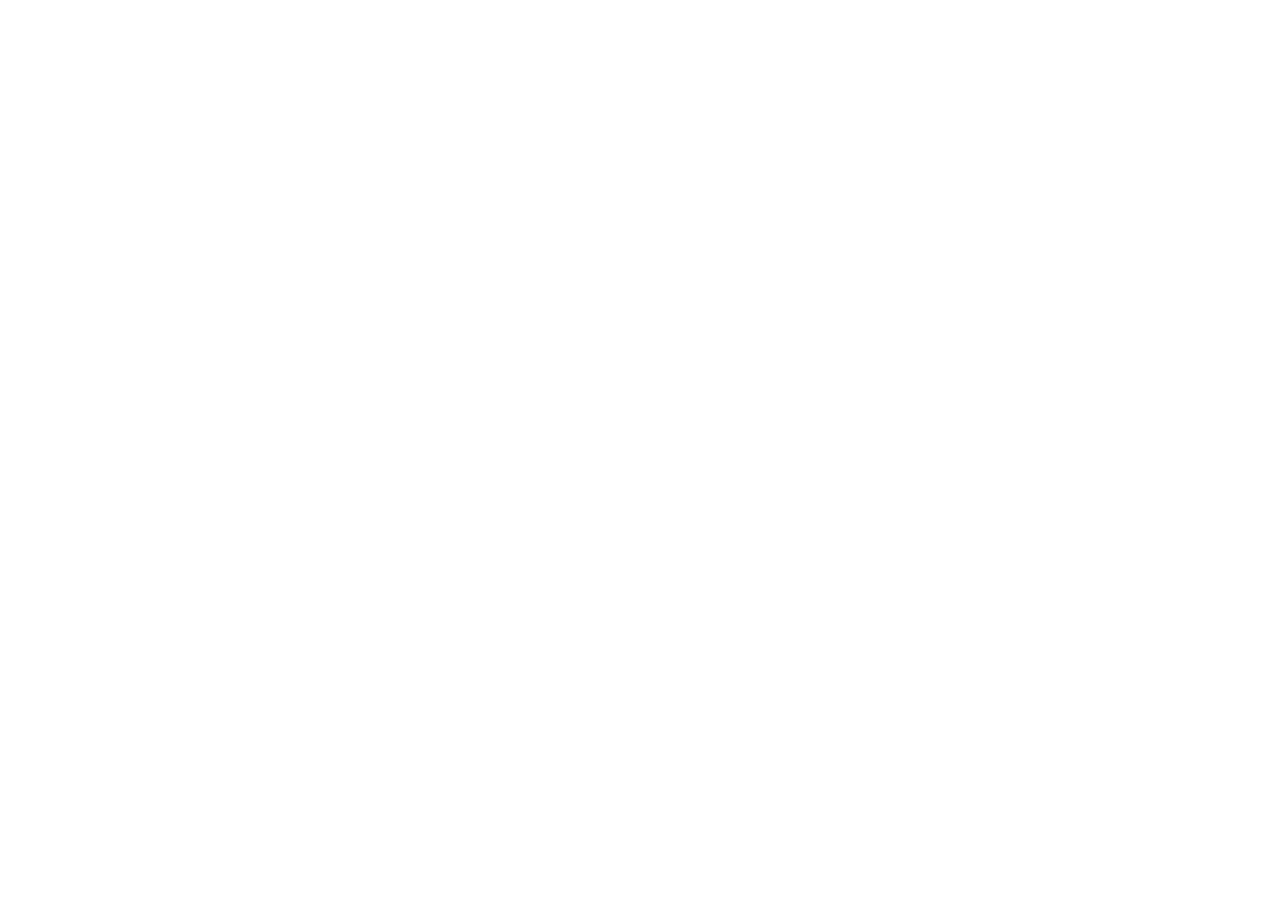
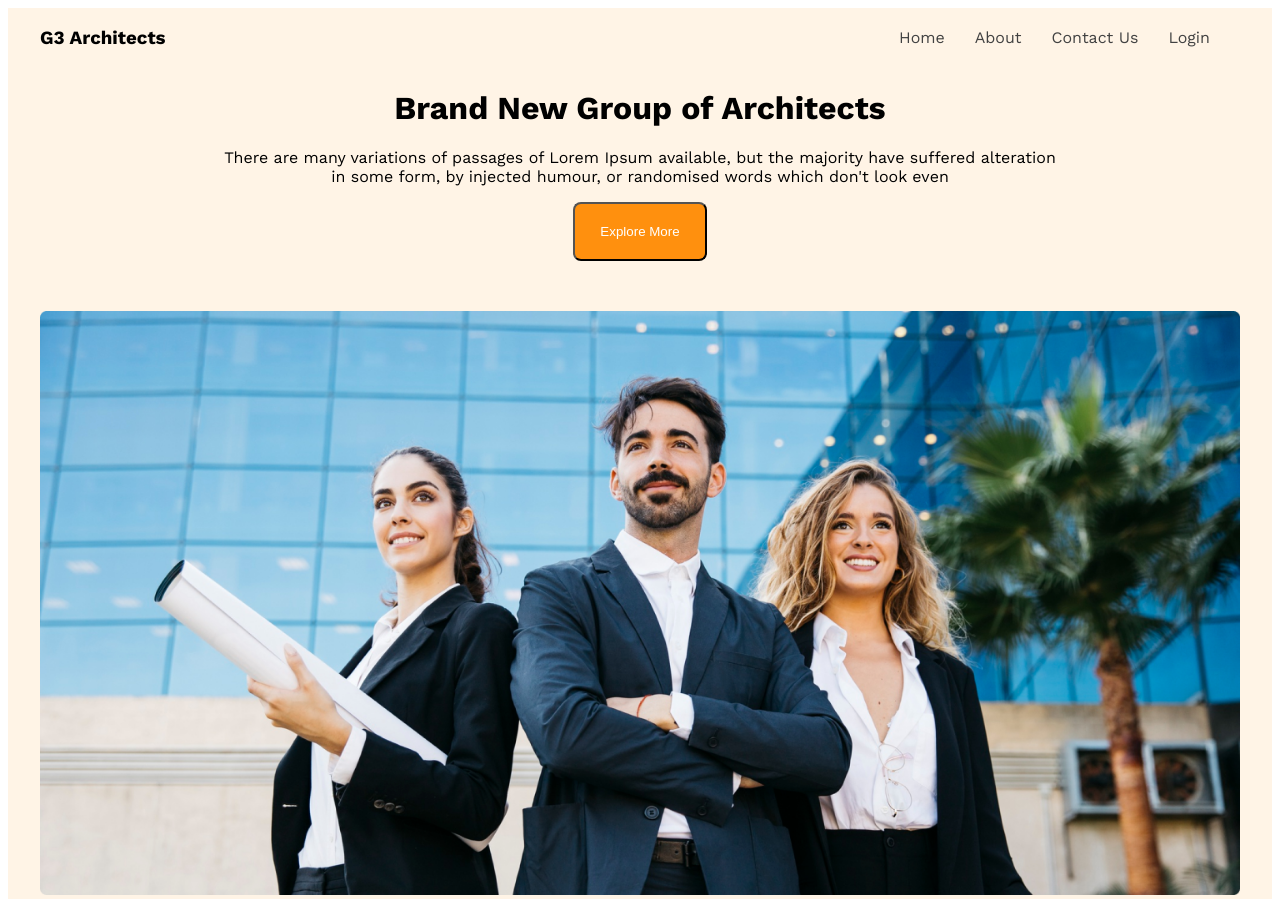
Before and after one commit to Ahmad496/g3-architects, a plain HTML site: page index.html in a window 1280 px wide. Before the commit the page ends 800 px from the top, so only its background shows below. Drawn offline with nearby package versions, Linux system fonts and the light colour scheme.

Commit message:
banner section completed

```diff
--- a/index.html
+++ b/index.html
@@ -6,8 +6,39 @@
     <title>g3-architects</title>
     <link rel="stylesheet" href="styles/style.css" />
   </head>
-  <body>
-    <header></header>
+  <body class="work-sans-font">
+    <header class="bg-color-banner">
+      <nav class="navbar display-flex">
+        <h3 class="brand">G3 Architects</h3>
+        <ul class="nav-links">
+          <li class="nav-item">
+            <a href="" class="nav-link text-grey">Home</a>
+          </li>
+          <li class="nav-item">
+            <a href="" class="nav-link text-grey"> About </a>
+          </li>
+          <li class="nav-item">
+            <a href="" class="nav-link text-grey">Contact Us</a>
+          </li>
+          <li class="nav-item">
+            <a href="" class="nav-link text-grey">Login</a>
+          </li>
+        </ul>
+      </nav>
+      <div class="banner">
+        <div class="banner-content">
+          <h1 class="banner-title">Brand New Group of Architects</h1>
+          <p class="banner-description">
+            There are many variations of passages of Lorem Ipsum available, but
+            the majority have suffered alteration in some form, by injected
+            humour, or randomised words which don't look even
+          </p>
+          <button class="cmn-btn">Explore More</button>
+        </div>
+
+        <img class="banner-img" src="images/banner.png" alt="" />
+      </div>
+    </header>
     <main></main>
     <footer></footer>
   </body>
--- a/styles/style.css
+++ b/styles/style.css
@@ -1,4 +1,66 @@
 @import url("https://fonts.googleapis.com/css2?family=Work+Sans:ital,wght@0,100..900;1,100..900&display=swap");
-/* :root {
+:root {
   --font-work-sans: "Work Sans", sans-serif;
-} */
+  --text-color-dark02: #424242;
+  --text-color-dark03: #727272;
+  --bg-color-primary: rgba(255, 144, 14, 0.1);
+  --bg-color-secondary: rgba(19, 19, 19, 1);
+}
+/* shared styles */
+.cmn-btn {
+  border-radius: 8px;
+  background: #ff900e;
+  color: #fff;
+  text-align: center;
+  padding: 20px 25px 20px 25px;
+}
+.work-sans-font {
+  font-family: var(--font-work-sans);
+}
+.bg-color-banner {
+  background-color: var(--bg-color-primary);
+}
+.display-flex {
+  display: flex;
+}
+.text-grey {
+  color: var(--text-color-dark02);
+}
+.navbar {
+  display: flex;
+  justify-content: space-between;
+  align-items: center;
+}
+
+.nav-item {
+  display: flex;
+  list-style: none;
+  margin-right: 30px;
+}
+.nav-links {
+  display: flex;
+}
+.nav-link {
+  text-decoration: none;
+}
+.navbar,
+.banner {
+  max-width: 1200px;
+  margin: 0 auto;
+}
+.banner-content {
+  max-width: 850px;
+  margin: 0 auto;
+  text-align: center;
+  margin-bottom: 50px;
+}
+.banner-img {
+  width: 100%;
+}
+/* media-query */
+@media screen and (max-width: 576px) {
+  .navbar,
+  .nav-links {
+    flex-direction: column;
+  }
+}
```
